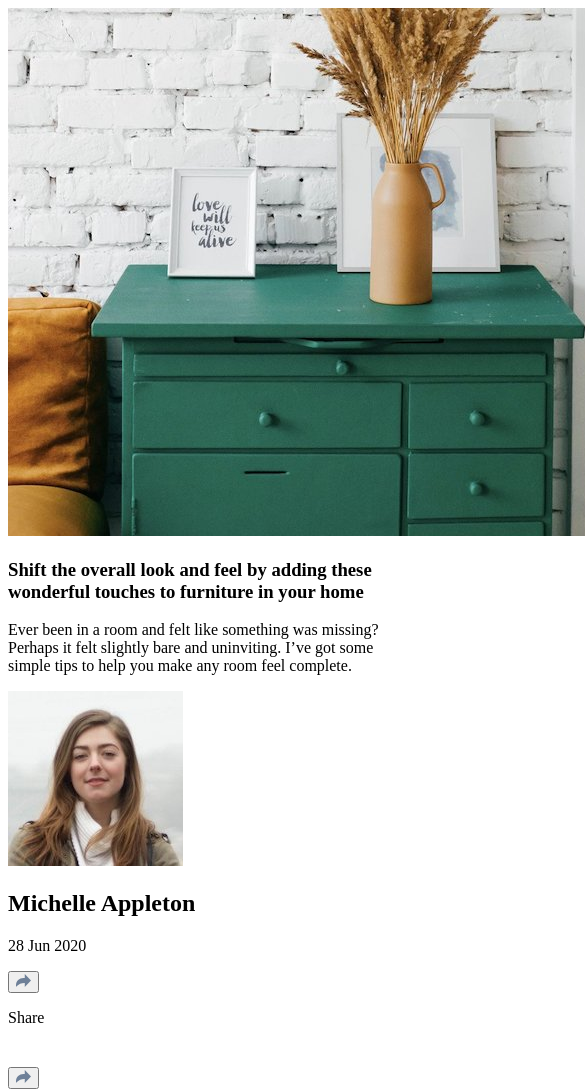
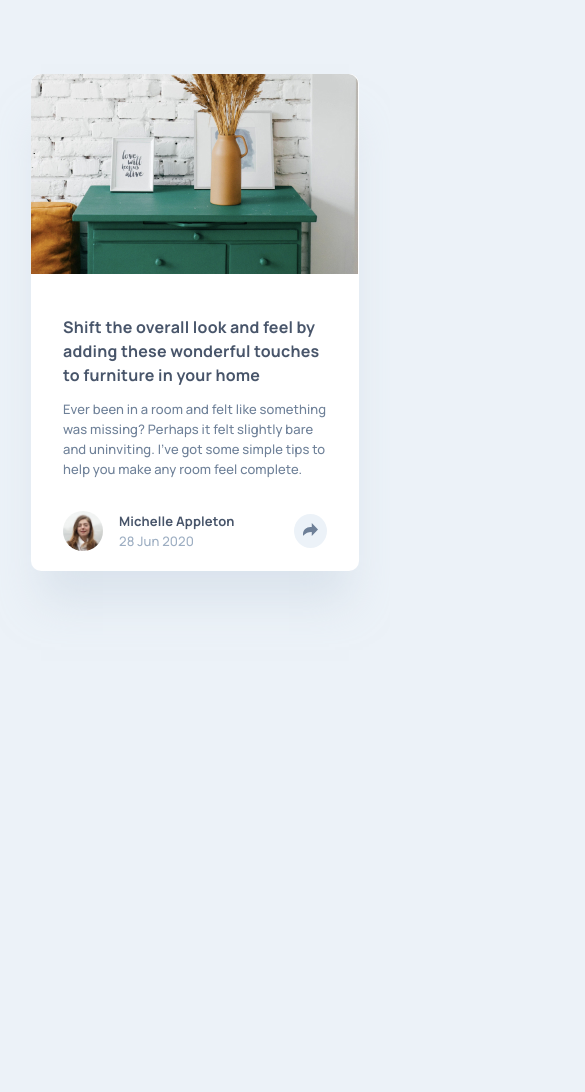
Before and after one commit to NoonPanirSabzi/article-preview, a plain HTML site: page index.html in a window 390 px wide. Shown: the top 1092 px of the page, 585 px wide, since content can reach past the window. After the commit the page ends 844 px from the top, so only its background shows below. Drawn offline with Linux system fonts and the light colour scheme.

Commit message:
Add Mobile design

```diff
--- a/index.html
+++ b/index.html
@@ -4,6 +4,12 @@
     <meta charset="UTF-8" />
     <meta name="viewport" content="width=device-width, initial-scale=1.0" />
 
+    <link rel="preconnect" href="https://fonts.googleapis.com" />
+    <link rel="preconnect" href="https://fonts.gstatic.com" crossorigin />
+    <link
+      href="https://fonts.googleapis.com/css2?family=Manrope:wght@200..800&display=swap"
+      rel="stylesheet"
+    />
     <link
       rel="icon"
       type="image/png"
@@ -17,10 +23,24 @@
   </head>
   <body>
     <main>
-      <article>
-        <img src="images/drawers.jpg" alt="drawers" />
-        <section>
-          <h1>
+      <article class="component manrope">
+        <picture>
+          <!-- 48em = 768px assuming 1em = 16px -->
+          <source
+            media="(min-width: 48em)"
+            srcset="images/drawers-desktop.jpg"
+            width="660"
+            height="528"
+          />
+          <img
+            src="images/drawers-mobile.jpg"
+            alt="drawers"
+            width="327"
+            height="200"
+          />
+        </picture>
+        <section class="content">
+          <h1 class="margin-block-0">
             Shift the overall look and feel by adding these wonderful touches to
             furniture in your home
           </h1>
@@ -29,17 +49,22 @@
             felt slightly bare and uninviting. I’ve got some simple tips to help
             you make any room feel complete.
           </p>
-          <div>
+          <div class="profile">
             <img src="images/avatar-michelle.jpg" alt="michelle avatar" />
             <div>
-              <h2>Michelle Appleton</h2>
-              <p>28 Jun 2020</p>
+              <h2 class="margin-block-0">Michelle Appleton</h2>
+              <p class="margin-block-0">28 Jun 2020</p>
             </div>
-            <button type="button">
-              <img src="images/icon-share.svg" alt="share button" />
+            <button type="button" class="share-button">
+              <svg xmlns="http://www.w3.org/2000/svg" width="15" height="13">
+                <path
+                  fill="#6E8098"
+                  d="M15 6.495L8.766.014V3.88H7.441C3.33 3.88 0 7.039 0 10.936v2.049l.589-.612C2.59 10.294 5.422 9.11 8.39 9.11h.375v3.867L15 6.495z"
+                />
+              </svg>
             </button>
           </div>
-          <div id="shareBlock">
+          <div id="shareBlock" class="share-block hide">
             <div>
               <p>Share</p>
               <img src="images/icon-facebook.svg" alt="facebook" />
--- a/style.css
+++ b/style.css
@@ -0,0 +1,109 @@
+:root {
+  /* Color */
+  --color-heading: #48556a;
+  --color-text: #6e8098;
+  --color-body-bg: #ecf2f8;
+  --color-text-light: #9daec2;
+  --color-article-bg: #ffffff;
+}
+
+/* Typography */
+.manrope {
+  font-family: "Manrope", sans-serif;
+  font-optical-sizing: auto;
+  font-style: normal;
+}
+
+h1 {
+  font-weight: bold;
+  /* clamp functions reach maximum at 768px (tablet breakpoint) */
+  font-size: clamp(1rem, 2.6vw, 1.25rem);
+  line-height: clamp(1.5rem, 3.64vw, 1.75rem);
+  letter-spacing: clamp(0.2px, 0.0325vw, 0.25px);
+  color: var(--color-heading);
+}
+
+h2 {
+  font-size: 0.8125rem;
+  line-height: 1.25rem;
+  letter-spacing: 0.12px;
+  font-weight: bold;
+  color: var(--color-heading);
+}
+
+p {
+  font-weight: 500;
+  font-size: 0.8125rem;
+  line-height: 1.25rem;
+  letter-spacing: 0.12px;
+}
+
+.content > p {
+  color: var(--color-text);
+}
+
+.profile p {
+  color: var(--color-text-light);
+}
+
+/* Layout */
+body {
+  margin: 0;
+  background-color: var(--color-body-bg);
+}
+
+main {
+  padding: 74px 24px;
+}
+
+.component {
+  max-inline-size: 20.5rem;
+  box-sizing: content-box;
+  margin-inline: auto;
+  background-color: var(--color-article-bg);
+  border-radius: 10px;
+  overflow: hidden;
+  box-shadow: 0 40px 40px -10px rgba(201, 213, 225, 0.5034);
+}
+
+.content {
+  padding-inline: 32px;
+  padding-block: 36px 20px;
+}
+
+.content > p {
+  margin-block: 12px 32px;
+}
+
+.profile {
+  display: flex;
+  gap: 16px;
+  align-items: center;
+}
+
+.profile > img {
+  max-inline-size: 40px;
+  max-block-size: 40px;
+  border-radius: 50%;
+}
+
+.share-button {
+  margin-left: auto;
+  background-color: rgba(236, 242, 248, 1);
+  border: none;
+  border-radius: 50%;
+  padding: 9px;
+}
+
+
+/* utility classes */
+.margin-block-0 {
+  margin-block: 0;
+}
+
+/*
+   hide class has higher priority than other classes because it comes later in css
+*/
+.hide {
+  display: none;
+}
```
Also changed, not shown: images/drawers-desktop.jpg (renamed from images/drawers.jpg), images/drawers-mobile.jpg (added).
